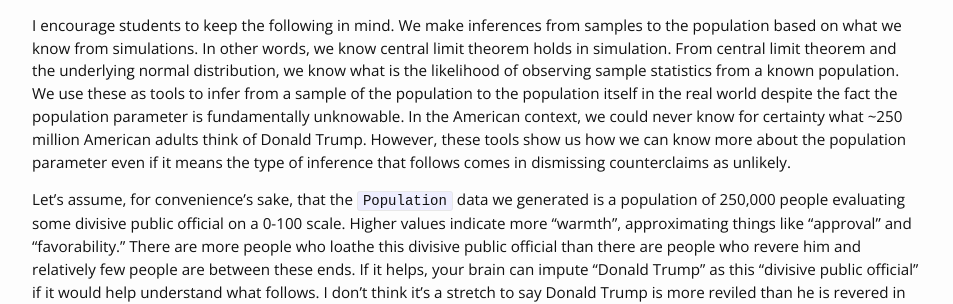
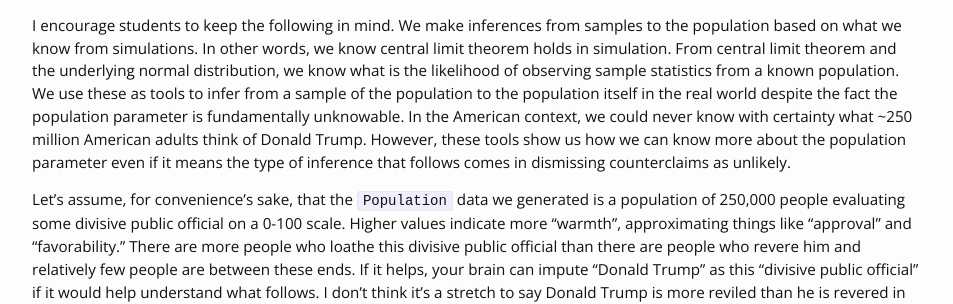
Before and after one commit to svmiller/svmiller.github.io, a Jekyll site: the page built from _posts/2020-03-16-normal-distribution-central-limit-theorem-inference.md, in a window 1280 px wide and 900 px high, scrolled down 13612 px. Shown: the part 245-549 px from the top of the window, without its empty margins (163-1116 px from the left). Built offline with Jekyll 4.4.1, drawn with Linux system fonts in a browser that asks for light colours; nearby versions of some CDN libraries; some web fonts are replaced; formulas are drawn with MathJax 3; comment, search, counter and statistics services are not loaded.

```diff
--- a/_posts/2020-03-16-normal-distribution-central-limit-theorem-inference.md
+++ b/_posts/2020-03-16-normal-distribution-central-limit-theorem-inference.md
@@ -533,7 +533,7 @@
 
 ## How This Works in the Real World {#howthisworks}
 
-I encourage students to keep the following in mind. We make inferences from samples to the population based on what we know from simulations. In other words, we know central limit theorem holds in simulation. From central limit theorem and the underlying normal distribution, we know what is the likelihood of observing sample statistics from a known population. We use these as tools to infer from a sample of the population to the population itself in the real world despite the fact the population parameter is fundamentally unknowable. In the American context, we could never know for certainty what ~250 million American adults think of Donald Trump. However, these tools show us how we can know more about the population parameter even if it means the type of inference that follows comes in dismissing counterclaims as unlikely.
+I encourage students to keep the following in mind. We make inferences from samples to the population based on what we know from simulations. In other words, we know central limit theorem holds in simulation. From central limit theorem and the underlying normal distribution, we know what is the likelihood of observing sample statistics from a known population. We use these as tools to infer from a sample of the population to the population itself in the real world despite the fact the population parameter is fundamentally unknowable. In the American context, we could never know with certainty what ~250 million American adults think of Donald Trump. However, these tools show us how we can know more about the population parameter even if it means the type of inference that follows comes in dismissing counterclaims as unlikely.
 
 Let's assume, for convenience's sake, that the `Population` data we generated is a population of 250,000 people evaluating some divisive public official on a 0-100 scale. Higher values indicate more "warmth", approximating things like "approval" and "favorability." There are more people who loathe this divisive public official than there are people who revere him and relatively few people are between these ends. If it helps, your brain can impute "Donald Trump" as this "divisive public official" if it would help understand what follows. I don't think it's a stretch to say Donald Trump is more reviled than he is revered in the American context. Almost every poll has shown that.
 
--- a/_source/2020-03-16-normal-distribution-central-limit-theorem-inference.Rmd
+++ b/_source/2020-03-16-normal-distribution-central-limit-theorem-inference.Rmd
@@ -409,7 +409,7 @@
 
 ## How This Works in the Real World {#howthisworks}
 
-I encourage students to keep the following in mind. We make inferences from samples to the population based on what we know from simulations. In other words, we know central limit theorem holds in simulation. From central limit theorem and the underlying normal distribution, we know what is the likelihood of observing sample statistics from a known population. We use these as tools to infer from a sample of the population to the population itself in the real world despite the fact the population parameter is fundamentally unknowable. In the American context, we could never know for certainty what ~250 million American adults think of Donald Trump. However, these tools show us how we can know more about the population parameter even if it means the type of inference that follows comes in dismissing counterclaims as unlikely.
+I encourage students to keep the following in mind. We make inferences from samples to the population based on what we know from simulations. In other words, we know central limit theorem holds in simulation. From central limit theorem and the underlying normal distribution, we know what is the likelihood of observing sample statistics from a known population. We use these as tools to infer from a sample of the population to the population itself in the real world despite the fact the population parameter is fundamentally unknowable. In the American context, we could never know with certainty what ~250 million American adults think of Donald Trump. However, these tools show us how we can know more about the population parameter even if it means the type of inference that follows comes in dismissing counterclaims as unlikely.
 
 Let's assume, for convenience's sake, that the `Population` data we generated is a population of 250,000 people evaluating some divisive public official on a 0-100 scale. Higher values indicate more "warmth", approximating things like "approval" and "favorability." There are more people who loathe this divisive public official than there are people who revere him and relatively few people are between these ends. If it helps, your brain can impute "Donald Trump" as this "divisive public official" if it would help understand what follows. I don't think it's a stretch to say Donald Trump is more reviled than he is revered in the American context. Almost every poll has shown that.
 
```
